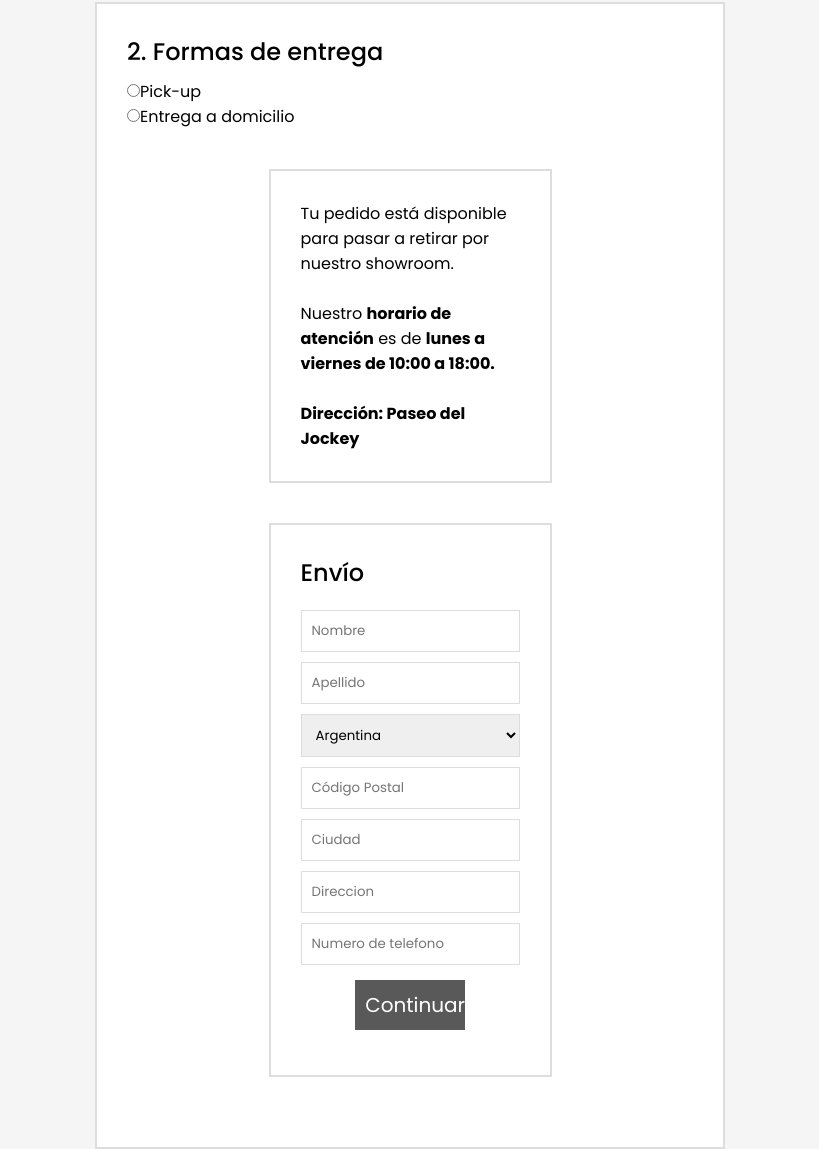
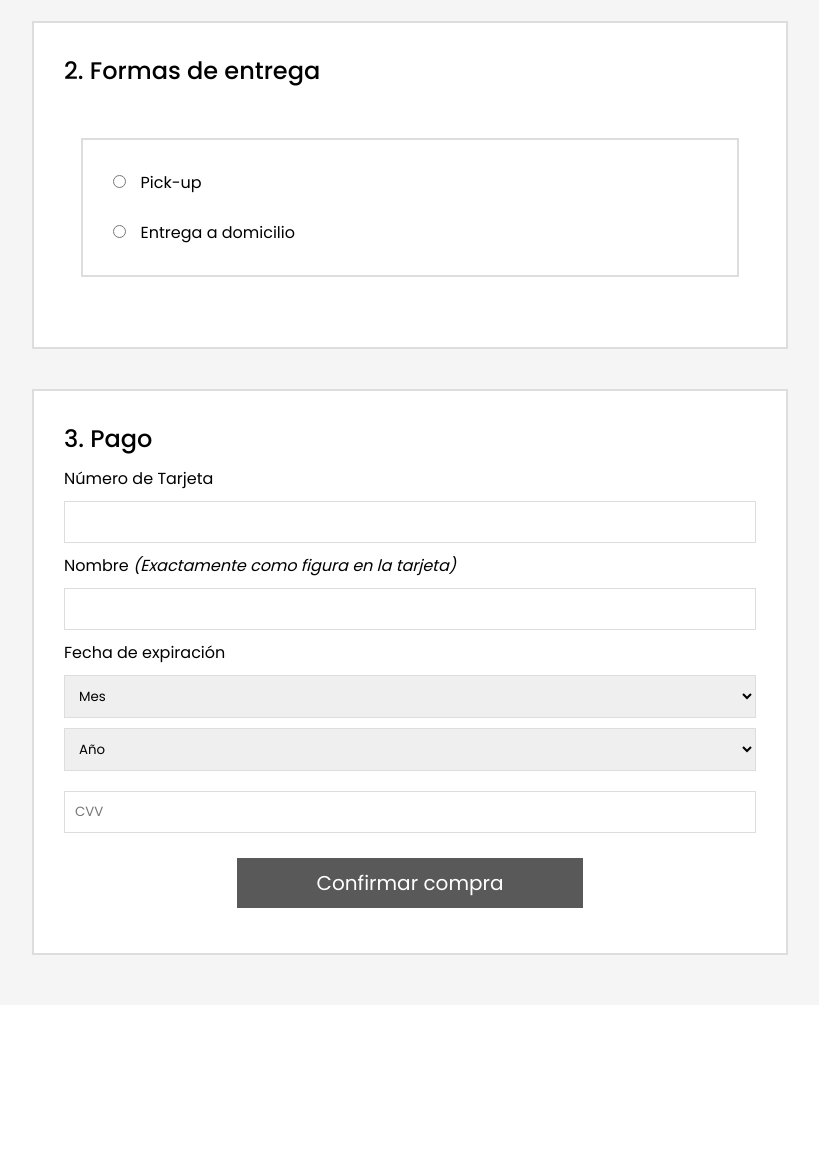
Before and after one commit to AgostinaArevaloJaube/workshop-eccomerce, a plain HTML site: page payment.html in a window 1280 px wide. Shown: the part 773-1922 px from the top of the page, without its empty margins (230-1049 px from the left). After the commit the page ends 1778 px from the top, so only its background shows below. Drawn offline with Linux system fonts and the light colour scheme.

Commit message:
Dami ayudame que no puedo más

```diff
--- a/js/main.js
+++ b/js/main.js
@@ -19,3 +19,35 @@ const añadirHandler = (e) => {
   //guardarlo en nuevo array de localstorage
 };
 btnAñadir.forEach((i) => i.addEventListener("click", añadirHandler));
+
+
+
+
+
+//-------------------------------- AGOS
+
+// Selección del metodo de delivery de la compra
+
+// Primero: guardar el formulario.
+
+const deliveryMethodForm = document.querySelector('#selectionDelivery');
+
+// Segundo: guardar la section de envio y retiro
+
+const deliveryMethod = document.querySelector('#deliveryOption');
+
+const pickUpMethod = document.querySelector('#pickUpOpcion');;
+
+
+// Tercero: guardar el valor clickeado por el usuario
+const deliveryMethodChosen = document.querySelector('#selectionDelivery').methodChosen.value;
+
+// Cuarto: si cuando clickea el valor es igual a entrega a domilicio que sale la clase hidden del elemento.
+const showDelivery = deliveryMethodChosen.addEventListener('click', function () {
+
+  if (deliveryMethodChosen.value === "Entrega a domicilio") {
+    deliveryMethod.classList.remove('hidden');
+  } else {
+    pickUpMethod.classList.remove('hidden');
+  }
+});
--- a/payment.html
+++ b/payment.html
@@ -26,8 +26,8 @@
 				<h1 class="title">Hester</h1>
 			</a>
 			<nav class="navbar">
-			<a class="navLinks" href="store.html">Seguir comprando</a>
-		</nav>
+				<a class="navLinks" href="store.html">Seguir comprando</a>
+			</nav>
 		</section>
 	</header>
 
@@ -51,7 +51,7 @@
 			<!-- Correo -->
 			<form name="mailForm" class="formStyle" action="">
 				<p class="formTitle">1. Tu correo electrónico</p>
-				<input class="inputs__style" type="email" name="email" placeholder="nombre@email.com">
+				<input class="inputs__style" type="email" name="email" placeholder="nombre@email.com" required>
 				<p>Recibirás recibos y notificaciones en esta dirección de correo.</p>
 				<input class="paymentButtons" type="submit" value="Continuar">
 			</form>
@@ -61,18 +61,24 @@
 			<section class="formStyle">
 				<p class="formTitle">2. Formas de entrega</p>
 
-				<form action="">
-					<label for="pickUpMethod"><input type="radio" name="selectionDeliveryMethod"
-							id="pickUpMethod">Pick-up</label>
+				<form action="" class="deliveryStyle" id="selectionDelivery">
+					<label for="pickUpMethod">
+						<input type="radio" name="methodChosen" id="pickUpMethod" value="Pick-up" required>
+						<p class="chooseMethodStyle">Pick-up</p>
+					</label>
 					<br>
-					<label for="deliveryMethod"><input type="radio" name="selectionDeliveryMethod"
-							id="deliveryMethod">Entrega a domicilio</label>
+					<br>
+					<label for="deliveryMethod">
+						<input type="radio" name="methodChosen" id="deliveryMethod" value="Entrega a domicilio">
+						<p class="chooseMethodStyle">Entrega a domicilio</p>
+					</label>
 				</form>
 
 				<!-- Retiro en la tienda -->
 
-				<section class="pickUpMethod formStyle">
-					<p>Tu pedido está disponible para pasar a retirar por nuestro showroom. </p>
+				<section class="deliveryStyle hidden" id="pickUpOpcion">
+					<p class="formTitle">Retiro en el showroom</p>
+					<p>Su pedido está disponible para pasar a retirar por nuestro showroom. </p>
 					<br>
 					<p>Nuestro <strong> horario de atención</strong> es de <strong>lunes a viernes de 10:00 a
 							18:00.</strong> </p>
@@ -82,19 +88,19 @@
 
 
 				<!-- Devivery -->
-				<form name="deliveryMethod" class="formStyle" action="">
+				<form name="deliveryMethod" class="deliveryStyle hidden" action="" id="deliveryOption">
 					<p class="formTitle">Envío</p>
-					<input class="inputs__style" type="text" name="nombre" placeholder="Nombre">
-					<input class="inputs__style" type="text" name="apellido" placeholder="Apellido">
+					<input class="inputs__style" type="text" name="nombre" placeholder="Nombre" required>
+					<input class="inputs__style" type="text" name="apellido" placeholder="Apellido" required>
 					<select class="inputs__style" name="paisresidencia">
 						<option value="Argentina" id="AR">Argentina</option>
 						<option value="Chile" id="CL">Chile</option>
 						<option value="Uruguay" id="UY">Uruguay</option>
 					</select>
-					<input class="inputs__style" type="text" name="cp" placeholder="Código Postal">
-					<input class="inputs__style" type="text" name="ciudad" placeholder="Ciudad">
-					<input class="inputs__style" type="text" name="direccion" placeholder="Direccion">
-					<input class="inputs__style" type="text" name="telefono" placeholder="Numero de telefono">
+					<input class="inputs__style" type="text" name="cp" placeholder="Código Postal" required>
+					<input class="inputs__style" type="text" name="ciudad" placeholder="Ciudad" required>
+					<input class="inputs__style" type="text" name="direccion" placeholder="Direccion" required>
+					<input class="inputs__style" type="text" name="telefono" placeholder="Numero de telefono" required>
 					<input class="paymentButtons" type="submit" value="Continuar">
 				</form>
 
@@ -102,20 +108,21 @@
 
 			<!-- Pago -->
 
-			<form class="formStyle" autocomplete="off" novalidate>
+			<form name="paymentMethod" class="formStyle" autocomplete="off" novalidate>
 				<p class="formTitle">3. Pago</p>
 				<fieldset class="noBorder">
 					<label for="card-number">Número de Tarjeta</label>
-					<input type="num" id="card-number" class="input-cart-number inputs__style" maxlength="16" />
+					<input type="num" id="card-number" class="input-cart-number inputs__style" maxlength="16"
+						minlength="16" required />
 				</fieldset>
 				<fieldset class="noBorder">
 					<label for="card-holder">Nombre <i>(Exactamente como figura en la tarjeta)</i></label>
-					<input type="text" id="card-holder" class="inputs__style" />
+					<input type="text" id="card-holder" class="inputs__style" required />
 				</fieldset>
 				<fieldset class="fieldset-expiration noBorder">
 					<label for="card-expiration-month">Fecha de expiración</label>
 					<div class="select">
-						<select class="inputs__style" id="card-expiration-month" placeholder="Mes">
+						<select class="inputs__style" id="card-expiration-month" placeholder="Mes" required>
 							<option>Mes</option>
 							<option>01</option>
 							<option>02</option>
@@ -132,7 +139,7 @@
 						</select>
 					</div>
 					<div class="select">
-						<select class="inputs__style" id="card-expiration-year" placeholder="Año">
+						<select class="inputs__style" id="card-expiration-year" placeholder="Año" required>
 							<option>Año</option>
 							<option>2020</option>
 							<option>2021</option>
@@ -149,7 +156,7 @@
 					</div>
 				</fieldset>
 				<fieldset class="fieldset-ccv noBorder">
-					<input class="inputs__style" type="text" id="card-ccv" maxlength="3" placeholder="CVV" />
+					<input class="inputs__style" type="text" id="card-ccv" maxlength="3" placeholder="CVV" required />
 				</fieldset>
 				<input class="paymentButtons" type="submit" value="Confirmar compra">
 
@@ -159,6 +166,7 @@
 
 
 	<!-- script -->
+	<script src="js/main.js"></script>
 </body>
 
 </html>
--- a/styles/scss/_payment.scss
+++ b/styles/scss/_payment.scss
@@ -32,11 +32,23 @@
 .formStyle {
 	margin: 40px auto;
 	padding: 30px;
-	width: 50%;
+	width: 60%;
 	border: 2px solid rgb(221, 221, 221);
 	background-color: white;
 }
 
+.deliveryStyle {
+	margin: 40px auto;
+	padding: 30px;
+	width: 95%;
+	border: 2px solid rgb(221, 221, 221);
+}
+
+.chooseMethodStyle {
+	padding: 10px;
+	display: inline;
+
+}
 
 .formTitle {
 	font-weight: 500;
@@ -64,3 +76,7 @@
 	width: 100%;
 	border: 1px solid rgb(221, 221, 221);
 }
+
+.hidden {
+	display: none;
+}
```
Also changed, not shown: styles/css/styles.css, 1 other file.
